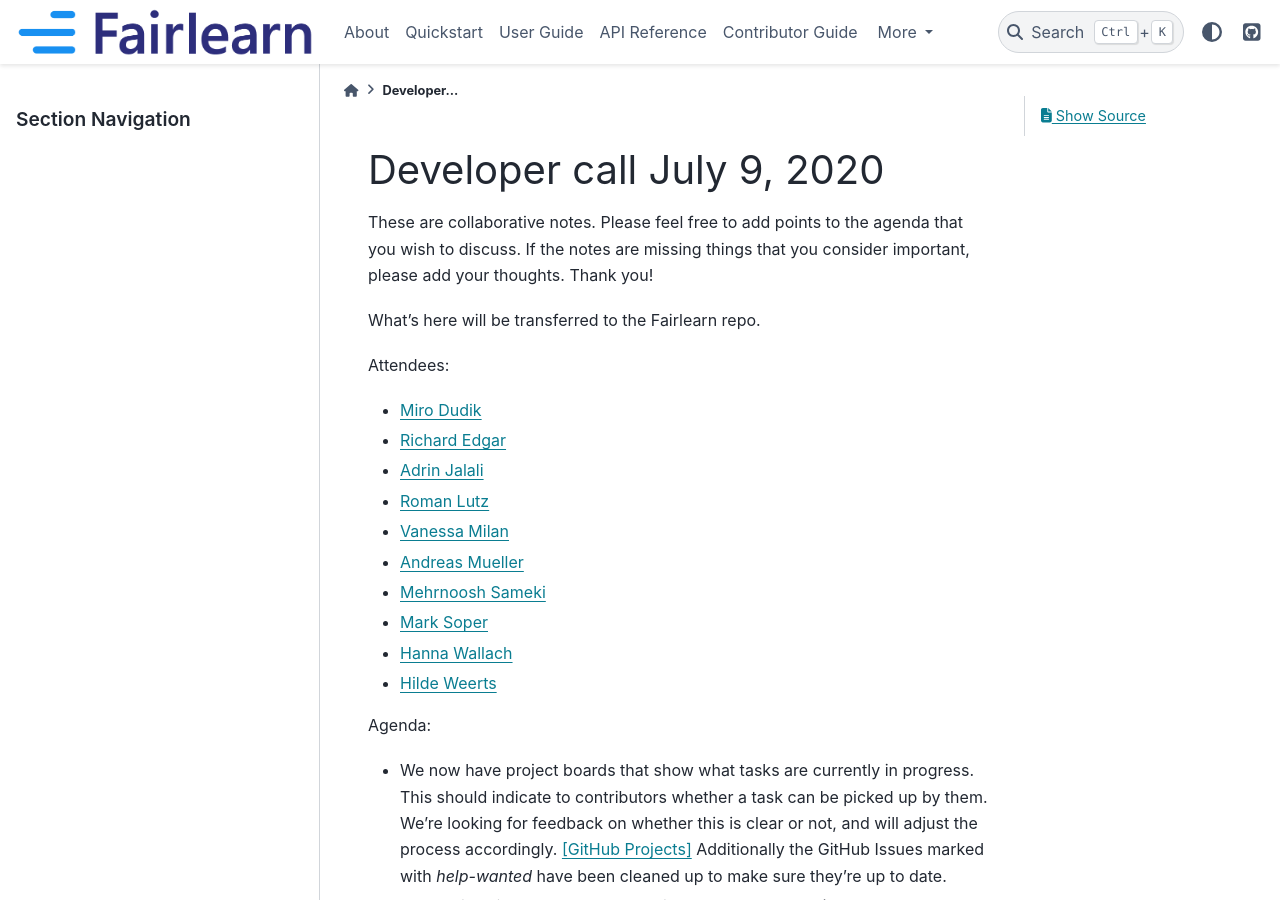
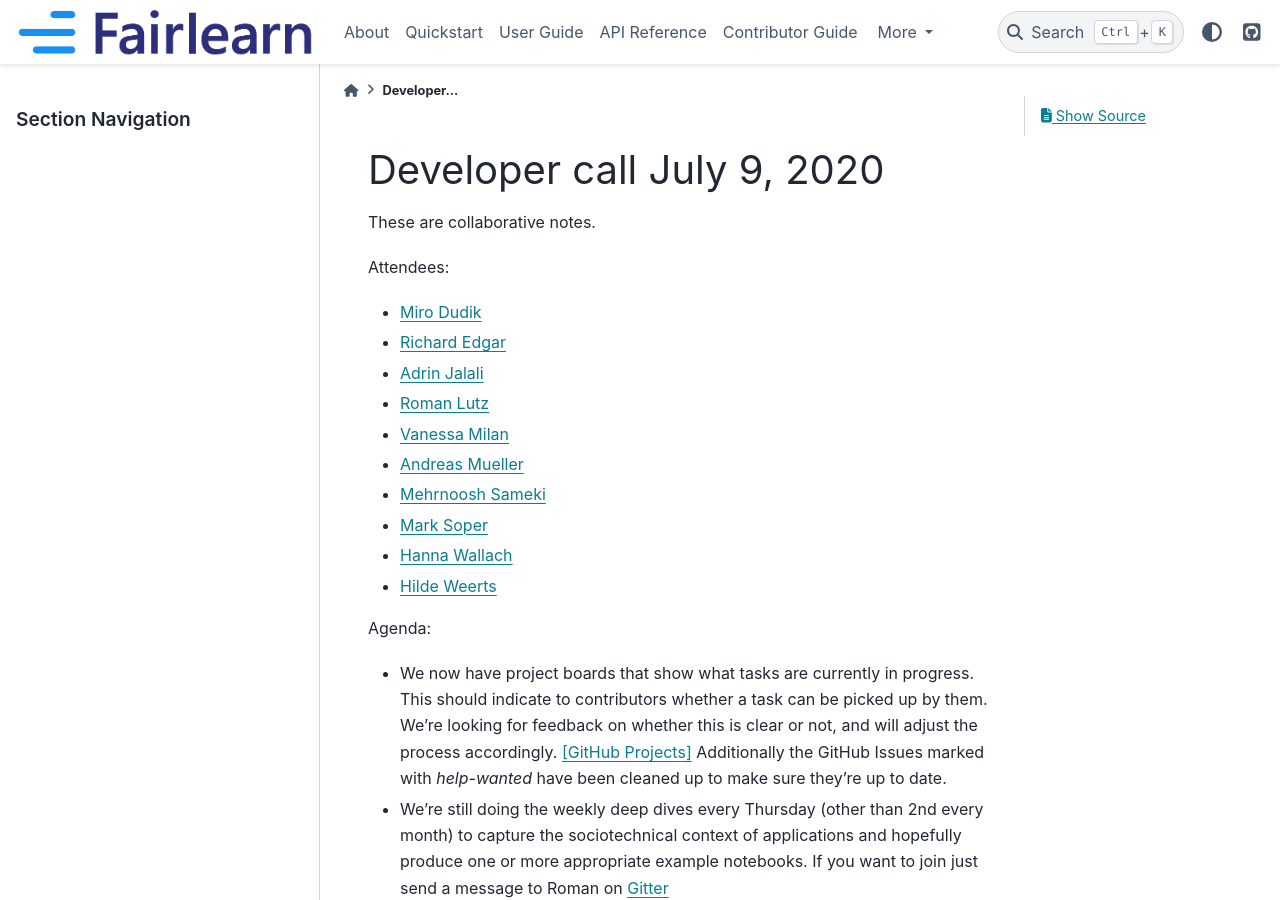
Before and after one commit to fairlearn/fairlearn, a Sphinx documentation site: the page built from docs/contributor_guide/developer_call_notes/2020_07_09.rst, in a window 1280 px wide and 900 px high. Built offline with Sphinx 7.4.7 and the PyData theme 0.15.4, drawn with Linux system fonts in a browser that asks for light colours; pages that are not in the unit, such as notebooks, are missing from menus.

Commit message:
add dev call notes for 8/13
Signed-off-by: Roman Lutz <rolutz@microsoft.com>

```diff
--- a/docs/contributor_guide/developer_call_notes/2020_07_09.rst
+++ b/docs/contributor_guide/developer_call_notes/2020_07_09.rst
@@ -1,9 +1,7 @@
 Developer call July 9, 2020
 ---------------------------
 
-These are collaborative notes. Please feel free to add points to the agenda that you wish to discuss. If the notes are missing things that you consider important, please add your thoughts. Thank you!
-
-What's here will be transferred to the Fairlearn repo.
+These are collaborative notes.
 
 Attendees:
 
--- a/docs/contributor_guide/developer_call_notes/index.rst
+++ b/docs/contributor_guide/developer_call_notes/index.rst
@@ -8,6 +8,7 @@ Developer call notes
 .. toctree::
    :maxdepth: 1
 
+   2020_08_13
    2020_07_09
    2020_06_11
    2020_05_07
```
Also changed, not shown: docs/contributor_guide/developer_call_notes/2020_08_13.rst (added, +35 -0 lines).
